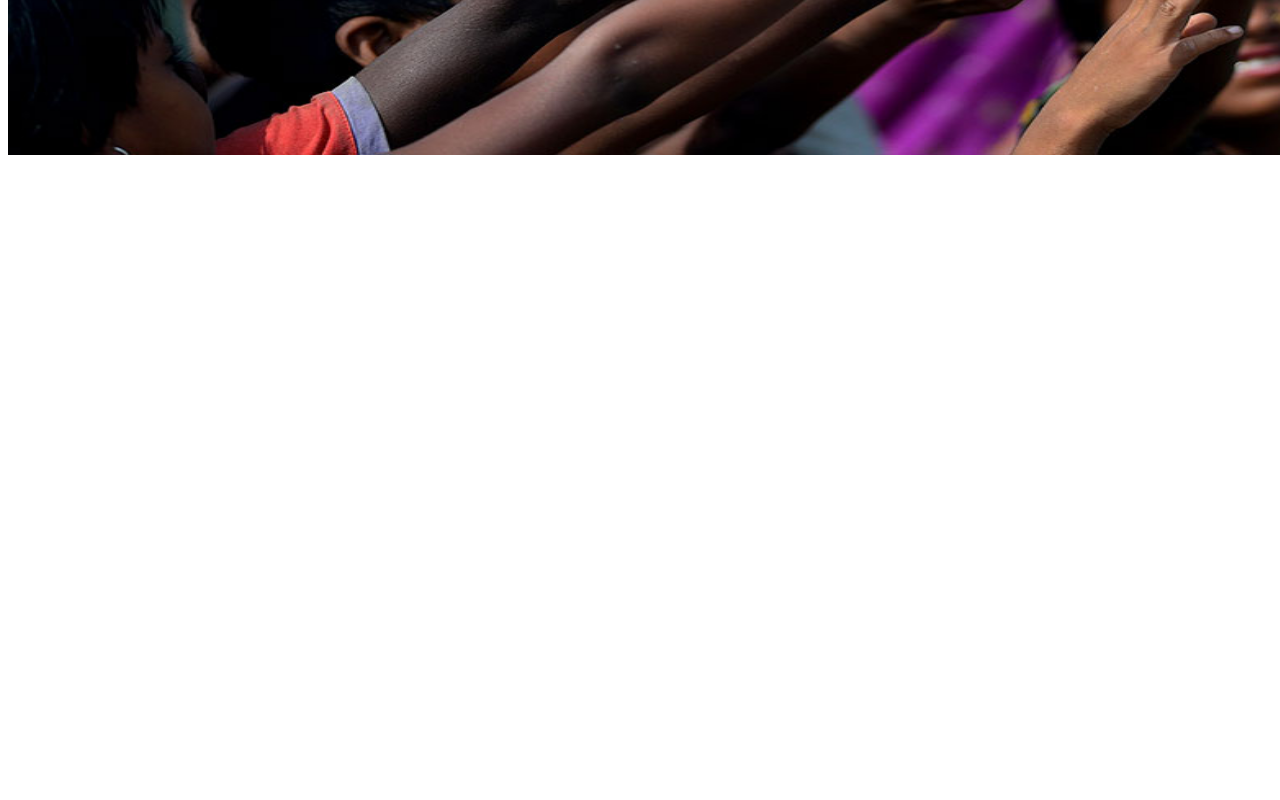
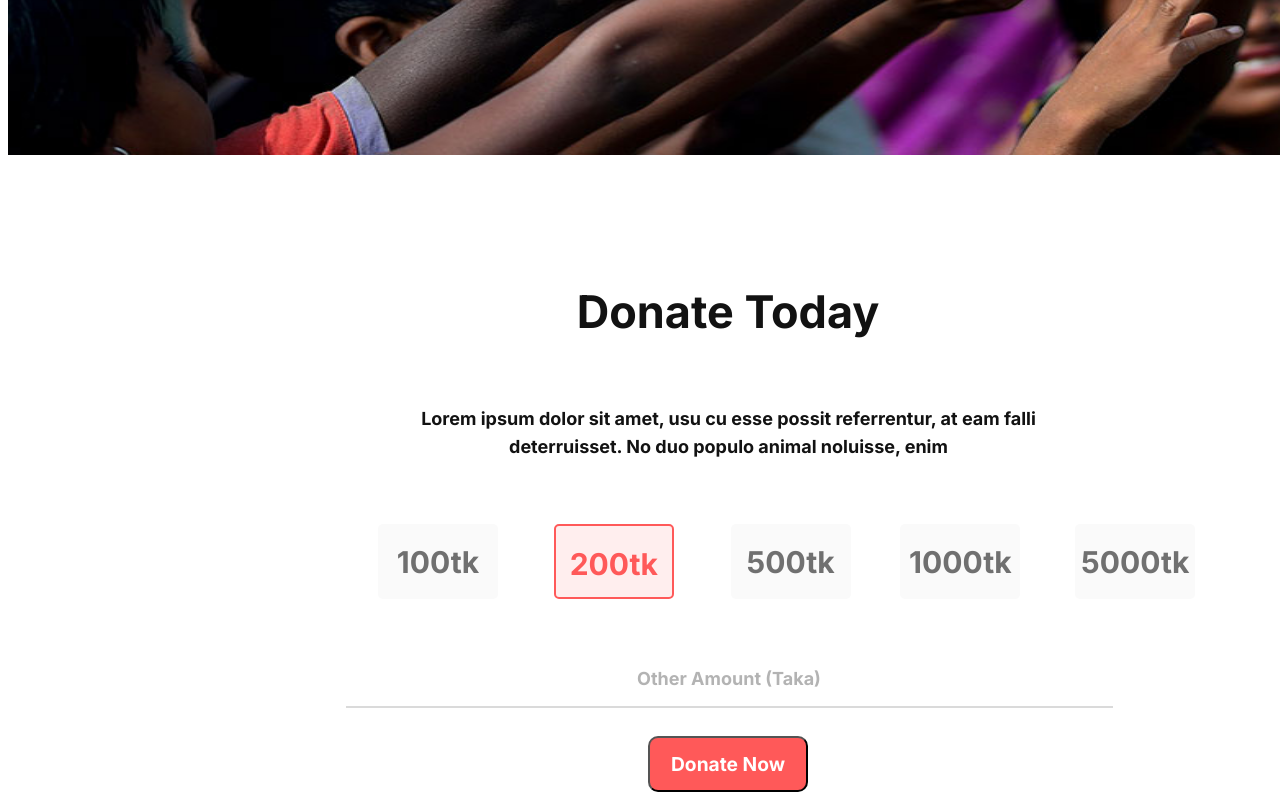
Before and after one commit to abadin-Fahim/developer-donate-today, a plain HTML site: page index.html in a window 1280 px wide. Shown: the part 522-1322 px from the top of the page. Before the commit the page ends 800 px from the top, so only its background shows below. Drawn offline with Linux system fonts and the light colour scheme.

Commit message:
donate today fixed

```diff
--- a/index.html
+++ b/index.html
@@ -19,7 +19,39 @@
                 <p class="banner-description">Lorem ipsum dolor sit amet, usu cu esse possit referrentur, at eam falli deterruisset. No duo populo animal noluisse, enim</p>
                 <button class="btn-primary">Donate Now</button>
             </div>
+
         </div>
+
+        <nav>
+            <section>
+                <h6 class="section-title">Donate Today</h6>
+                <p class="section-description">Lorem ipsum dolor sit amet, usu cu esse possit referrentur, at eam falli deterruisset. No duo populo animal noluisse, enim</p>
+            </section>
+
+            <nav>
+                <button>
+                    <h4 class="btn-100">100tk</h4>
+                </button>
+                <button>
+                    <h4 class="btn-200">200tk</h4>
+                </button>
+                <button>
+                    <h4 class="btn-500">500tk</h4>
+                </button>
+                <button>
+                    <h4 class="btn-1000">1000tk</h4>
+                </button>
+                <button>
+                    <h4 class="btn-5000">5000tk</h4>
+                </button>
+                <p id="other-btn">Other Amount (Taka)</p>
+                <hr id="line">
+
+                <div>
+                    <button class="donate-btn">Donate Now</button>
+                </div>
+            </nav>
+        </nav>
     </header>
     <main>
 
--- a/styles/donate-today.css
+++ b/styles/donate-today.css
@@ -1,13 +1,15 @@
-.banner{
+* {
+    font-family: 'Inter', sans-serif;
+}
 
-}
-.banner-image{
-    position:absolute;
+.banner-image {
+    position: absolute;
     height: 669px;
     width: 1440px;
     background: linear-gradient((360deg, #121212 0%, rgba(18, 18, 18, 0) 100%));
 }
-.banner-title{
+
+.banner-title {
     position: absolute;
     width: 826px;
     height: 158px;
@@ -21,7 +23,8 @@
 
 
 }
-.banner-description{
+
+.banner-description {
     position: absolute;
     color: #FFFFFF;
     width: 691px;
@@ -34,9 +37,10 @@
 
 
 }
-.btn-primary{
+
+.btn-primary {
     display: flex;
-    flex-direction: row;
+
     justify-content: center;
     align-items: center;
     padding: 16px 12px;
@@ -53,3 +57,149 @@
 
 
 }
+
+.section-title {
+    position: absolute;
+    width: 304px;
+    height: 45px;
+    margin-top: 799px;
+    margin-left: 568px;
+    font-style: normal;
+    font-weight: 700px;
+    font-size: 45px;
+    line-height: 54px;
+    text-align: center;
+    color: #121212;
+
+}
+
+.section-description {
+    position: absolute;
+    width: 691px;
+    height: 92px;
+    margin-top: 919px;
+    margin-left: 375px;
+    font-style: normal;
+    font-weight: 400px;
+    font-size: 18px;
+    text-align: center;
+    color: #121212;
+    line-height: 28px;
+
+
+}
+
+.btn-100 {
+
+    position: absolute;
+    width: 120px;
+    height: 75px;
+    margin-left: 362px;
+    margin-top: 1022px;
+    font-weight: 700;
+    font-size: 30px;
+    text-align: center;
+    color: #707070;
+    box-sizing: border-box;
+    background: #FAFAFA;
+    border-radius: 5px;
+    padding-top: 20px;
+}
+
+.btn-200 {
+    position: absolute;
+    width: 120px;
+    height: 75px;
+    margin-left: 518px;
+    margin-top: 1022px;
+    font-weight: 700;
+    font-size: 30px;
+    text-align: center;
+    color: #FF5959;
+    box-sizing: border-box;
+    background: #FFEEEE;
+    border-radius: 5px;
+    border: 2px solid #FF5959;
+    padding-top: 20px;
+}
+
+.btn-500 {
+
+    position: absolute;
+    width: 120px;
+    height: 75px;
+    margin-left: 675px;
+    margin-top: 1022px;
+    font-weight: 700;
+    font-size: 30px;
+    text-align: center;
+    color: #707070;
+    box-sizing: border-box;
+    background: #FAFAFA;
+    border-radius: 5px;
+    padding-top: 20px;
+}
+
+.btn-1000 {
+
+    position: absolute;
+    width: 120px;
+    height: 75px;
+    margin-left: 825px;
+    margin-top: 1022px;
+    font-weight: 700;
+    font-size: 30px;
+    text-align: center;
+    color: #707070;
+    box-sizing: border-box;
+    background: #FAFAFA;
+    border-radius: 5px;
+    padding-top: 20px;
+}
+
+.btn-5000 {
+
+    position: absolute;
+    width: 120px;
+    height: 75px;
+    margin-left: 980px;
+    margin-top: 1022px;
+    font-weight: 700;
+    font-size: 30px;
+    text-align: center;
+    color: #707070;
+    box-sizing: border-box;
+    background: #FAFAFA;
+    border-radius: 5px;
+    padding-top: 20px;
+}
+#other-btn{
+    position: absolute;
+    width: 192px;
+    height: 28px;
+    margin-top: 1162px;
+    margin-left: 625px;
+    font-size: 18px;
+    text-align: center;
+    color: #b3b3b3;
+}
+#line{
+    position: absolute;
+    width: 765px;
+    height: 0;
+    margin-left: 338px;
+    margin-top: 1200px;
+    border: 1px solid #dadada;
+}
+.donate-btn{
+    margin-left: 640px;
+    width: 160px;
+    height: 56px;
+    padding: 16px, 12px;
+    margin-top: 1230px;
+    background: #FF5959;
+    border-radius: 10px;
+    color: #FFFFFF;
+    font-size: larger;
+
+}
```
